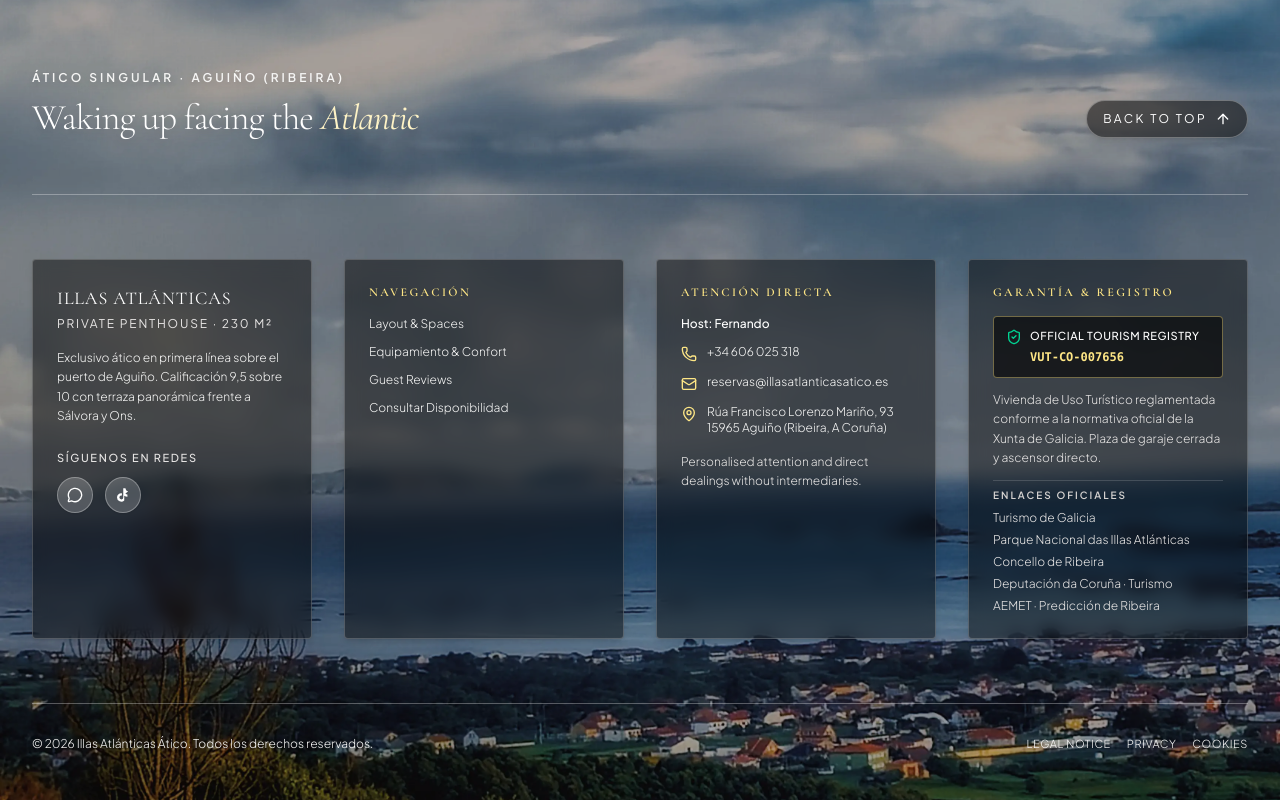
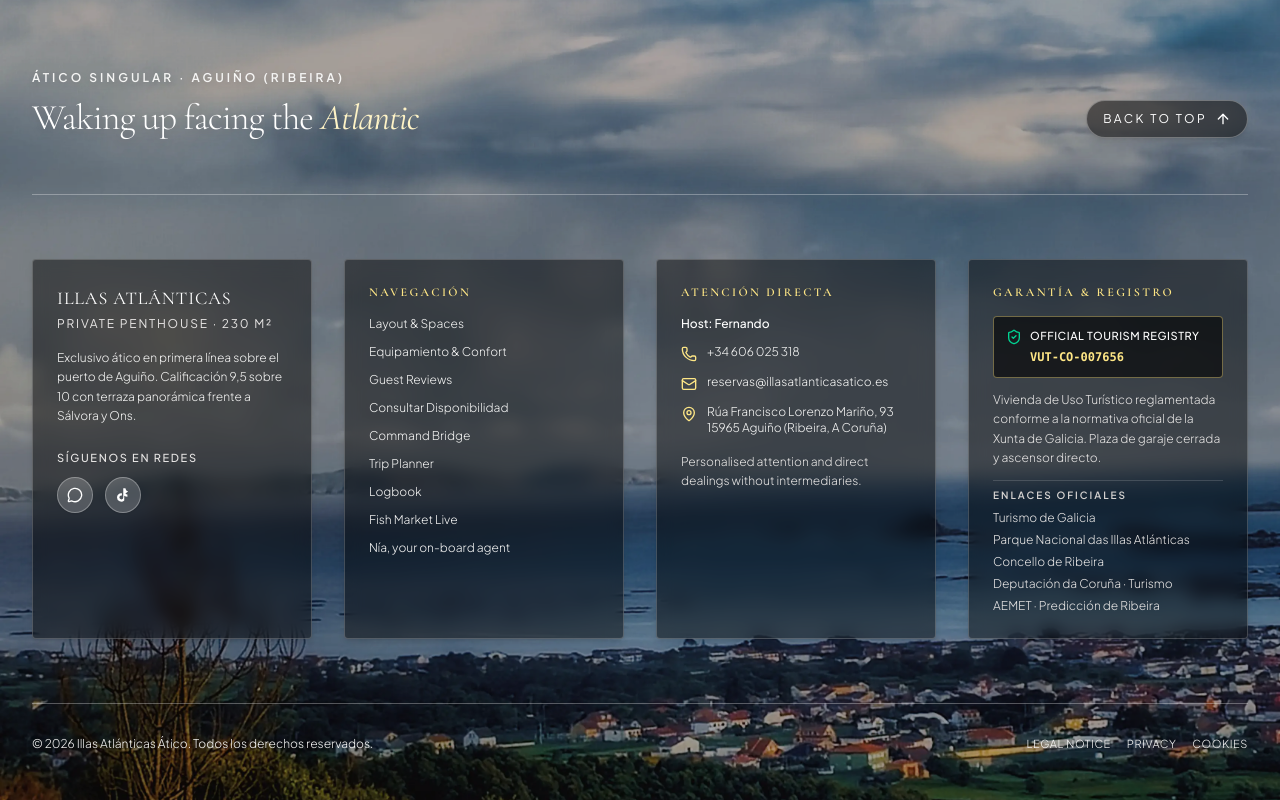
Before and after one commit to fmartinez31416/illas-atlanticas-web, a React (Vite) app: page / in a window 1280 px wide. Shown: the part 9341-10141 px from the top of the page. Built offline with nearby package versions, Linux system fonts and the light colour scheme; no server answers; a web font is replaced by a local one.

Commit message:
SEO: enlaces reales a cada artículo (/bitacora/slug), footer con las 5 puertas de servicio, enlaces internos y a GitHub (repo público) en el artículo, sitemap actualizado

```diff
--- a/src/components/BitacoraPage.tsx
+++ b/src/components/BitacoraPage.tsx
@@ -138,8 +138,14 @@ export function BitacoraPage({ onBack, onOpenBooking, initialArticleSlug }: Bita
             <article
               key={article.id}
               onClick={() => setSelectedArticle(article)}
-              className="group bg-stone-900/40 border border-stone-800/90 hover:border-amber-200/40 rounded-sm p-8 flex flex-col justify-between transition-all duration-300 hover:-translate-y-1 hover:bg-stone-900/70 cursor-pointer shadow-xl"
+              className="group relative bg-stone-900/40 border border-stone-800/90 hover:border-amber-200/40 rounded-sm p-8 flex flex-col justify-between transition-all duration-300 hover:-translate-y-1 hover:bg-stone-900/70 cursor-pointer shadow-xl"
             >
+              <a
+                href={`/bitacora/${article.slug}`}
+                onClick={(e) => { e.preventDefault(); setSelectedArticle(article); }}
+                aria-label={article.title}
+                className="absolute inset-0 z-10"
+              />
               <div className="space-y-4">
                 <div className="flex items-center justify-between text-xs uppercase tracking-[0.18em] text-stone-400">
                   <span className="text-amber-200/90 font-medium">{article.category}</span>
--- a/src/components/Footer.tsx
+++ b/src/components/Footer.tsx
@@ -131,6 +131,31 @@ export function Footer({ onOpenLegal }: FooterProps) {
                   Consultar Disponibilidad
                 </a>
               </li>
+              <li>
+                <a href="/puente" className="hover:text-amber-200 transition-colors">
+                  {t("Puente de Mando")}
+                </a>
+              </li>
+              <li>
+                <a href="/planificador" className="hover:text-amber-200 transition-colors">
+                  {t("Planificador de viajes")}
+                </a>
+              </li>
+              <li>
+                <a href="/bitacora" className="hover:text-amber-200 transition-colors">
+                  {t("Bitácora")}
+                </a>
+              </li>
+              <li>
+                <a href="/lonja" className="hover:text-amber-200 transition-colors">
+                  {t("Lonja en vivo")}
+                </a>
+              </li>
+              <li>
+                <a href="https://nia.illasatlanticasatico.es/" className="hover:text-amber-200 transition-colors">
+                  {t("Nía, tu agente de a bordo")}
+                </a>
+              </li>
             </ul>
           </div>
 
--- a/src/data/articles.ts
+++ b/src/data/articles.ts
@@ -243,7 +243,7 @@ La reserva directa se paga con tarjeta (Stripe) o PayPal: una señal del 30 % y
 
 ### II. El Puente de Mando: la casa que lee el mar
 
-En Aguiño el tiempo decide el día: si salen los barcos a Sálvora, si trabaja la flota del marisqueo, si se puede pasear la costa. Por eso el alojamiento publica su propio puente de mando, abierto y gratuito: meteorología local, mareas y avisos oficiales (AEMET y Google Weather) en tiempo real. Lo consultan los huéspedes y también los vecinos.
+En Aguiño el tiempo decide el día: si salen los barcos a Sálvora, si trabaja la flota del marisqueo, si se puede pasear la costa. Por eso el alojamiento publica su propio [puente de mando](https://illasatlanticasatico.es/puente), abierto y gratuito: meteorología local, mareas y avisos oficiales (AEMET y Google Weather) en tiempo real. Lo consultan los huéspedes y también los vecinos.
 
 ### III. Los guardianes silenciosos
 
@@ -259,7 +259,7 @@ La pieza más nueva del sistema es un agente de inteligencia artificial, Hermes,
 
 ### VI. La arquitectura, pieza a pieza
 
-El sistema no cabe en una sola máquina. El agente y los servicios internos —la puerta de entrada, los vigilantes programados, el cerebro del agente de a bordo— corren en un servidor propio de Contabo, la firma alemana de alojamiento. La web pública se sirve desde Hostinger, con despliegue automático desde el repositorio del código en GitHub: cada cambio pasa antes por una versión previa y solo sube a producción tras la revisión del anfitrión.
+El sistema no cabe en una sola máquina. El agente y los servicios internos —la puerta de entrada, los vigilantes programados, el cerebro del [agente de a bordo](https://nia.illasatlanticasatico.es/)— corren en un servidor propio de Contabo, la firma alemana de alojamiento. La web pública se sirve desde Hostinger, con despliegue automático desde el [repositorio del código en GitHub](https://github.com/fmartinez31416/illas-atlanticas-web): cada cambio pasa antes por una versión previa y solo sube a producción tras la revisión del anfitrión.
 
 Sobre esa base se apilan las piezas: Beds24 como motor de reservas; PriceLabs para el precio dinámico, con suelo, base y techo; Partee para el registro legal de huéspedes; Stripe y PayPal para el cobro; un bot propio en Telegram que informa al anfitrión; y una analítica privada, sin rastreadores de terceros. La meteorología del Puente cruza tres fuentes —AEMET, Google Weather y Open-Meteo— y el agente de a bordo conversa con los huéspedes mediante un modelo de lenguaje servido a través de una pasarela propia, con OpenRouter como respaldo multimodal.
 
--- a/src/i18n/ui.ts
+++ b/src/i18n/ui.ts
@@ -118,6 +118,11 @@ export const UI: Record<string, Record<Lang, string>> = {
   "Llamar al anfitrión: 606 02 53 18": { es: "Llamar al anfitrión: 606 02 53 18", en: "Call the host: 606 02 53 18", gl: "Chamar ao anfitrión: 606 02 53 18" },
   "Logo Illas Atlánticas Ático": { es: "Logo Illas Atlánticas Ático", en: "Illas Atlánticas Penthouse Logo", gl: "Logo Illas Atlánticas Ático" },
   "Lonja de Aguiño": { es: "Lonja de Aguiño", en: "Aguiño Fish Market", gl: "Lonxa de Aguiño" },
+  "Puente de Mando": { es: "Puente de Mando", en: "Command Bridge", gl: "Ponte de Mando" },
+  "Planificador de viajes": { es: "Planificador de viajes", en: "Trip Planner", gl: "Planificador de viaxes" },
+  "Bitácora": { es: "Bitácora", en: "Journal", gl: "Bitácora" },
+  "Lonja en vivo": { es: "Lonja en vivo", en: "Fish Market Live", gl: "Lonxa en vivo" },
+  "Nía, tu agente de a bordo": { es: "Nía, tu agente de a bordo", en: "Nía, your on-board agent", gl: "Nía, o teu axente de a bordo" },
   "Los datos personales que nos facilitas (nombre, contacto y datos de identidad de los viajeros) se tratan únicamente para:": { es: "Los datos personales que nos facilitas (nombre, contacto y datos de identidad de los viajeros) se tratan únicamente para:", en: "The personal data you provide us (name, contact, and identity details of the travellers) are processed solely for:", gl: "Os datos persoais que nos facilitas (nome, contacto e datos de identidade dos viaxeiros) trátanse unicamente para:" },
   "Mensaje para Nía": { es: "Mensaje para Nía", en: "Message for Nía", gl: "Mensaxe para Nía" },
   "Mesa y tumbonas para desayunar al sol o cenar al aire libre con el horizonte de fondo.": { es: "Mesa y tumbonas para desayunar al sol o cenar al aire libre con el horizonte de fondo.", en: "Table and sun loungers for breakfast in the sun or dining al fresco with the horizon as a backdrop.", gl: "Mesa e tumbonas para almorzar ao sol ou cear ao aire libre co horizonte de fondo." },
```
Also changed, not shown: 1 other file (tests, documents, lock files or other folders).
